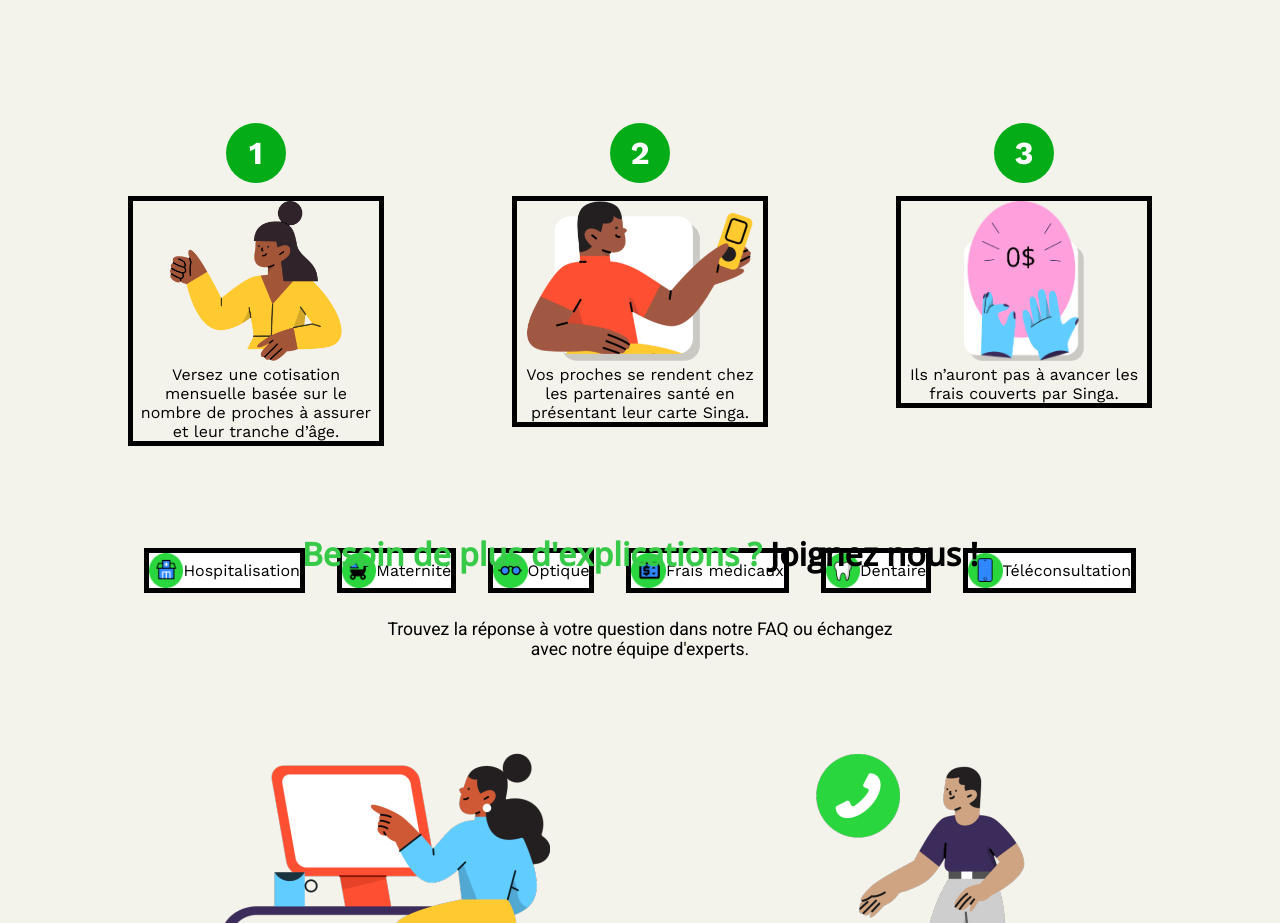
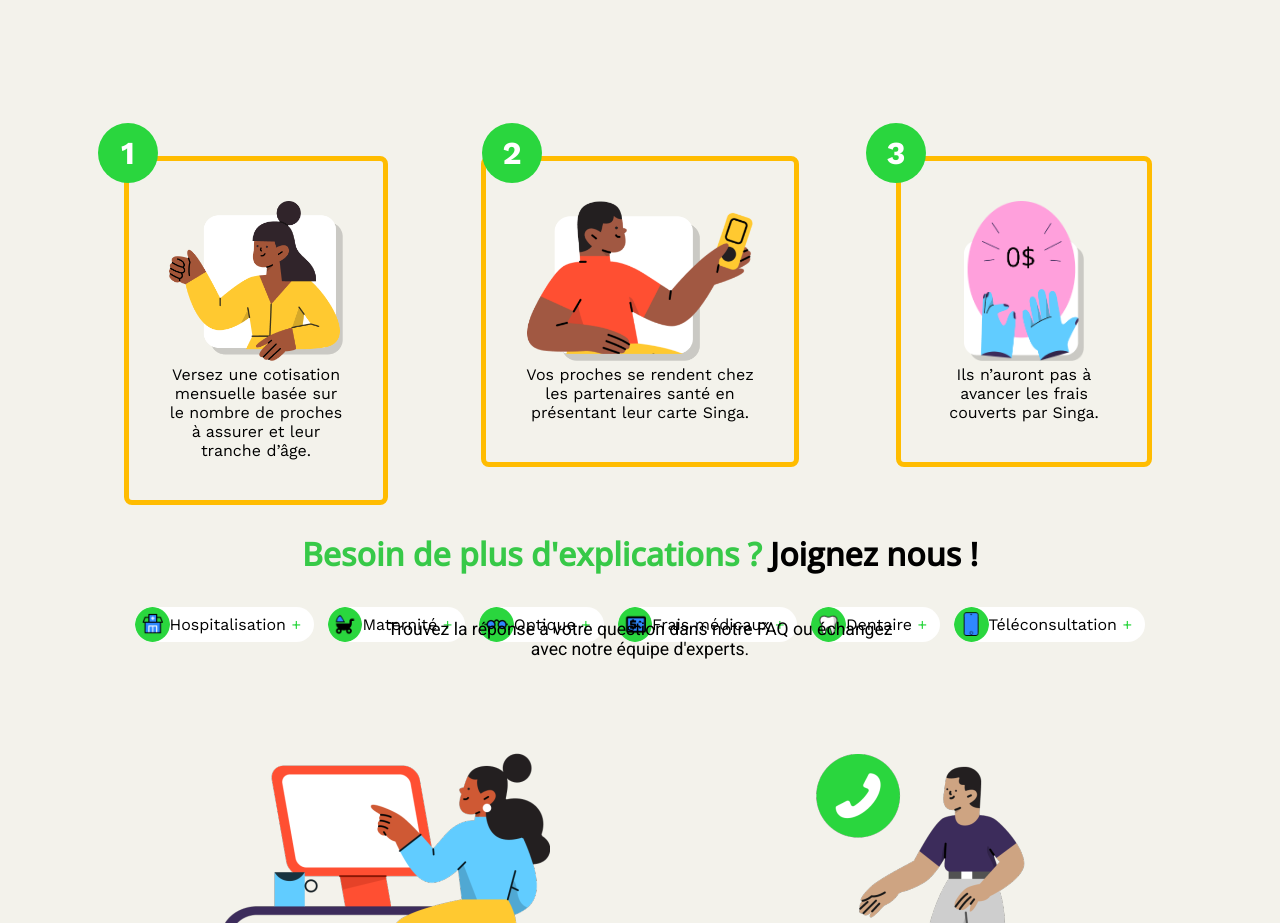
Before and after one commit to WildCodeSchool/paris-0921-project3-my-singa-assurance, a React (Vite) app: page / in a window 1280 px wide. Shown: the part 2455-3378 px from the top of the page. Built offline with nearby package versions, Linux system fonts and the light colour scheme.

Commit message:
update css on homePage

```diff
--- a/src/homepage/ConceptButtons.jsx
+++ b/src/homepage/ConceptButtons.jsx
@@ -6,7 +6,9 @@ function ConceptButtons({ icone, title, arg }) {
     <div className={style.allConceptButton}>
       <div className={style.apparentButton}>
         <img src={icone} alt="icone" />
-        <div>{title}</div>
+        <div>
+          {title} <span style={{ color: '#2AD63E' }}> + </span>
+        </div>
       </div>
       <div className={style.arg}>
         <ul className={style.ulConceptBtn}>{arg && arg.map((element) => <li key={element}>{element}</li>)}</ul>
--- a/src/homepage/style/ConceptButtons.module.scss
+++ b/src/homepage/style/ConceptButtons.module.scss
@@ -3,14 +3,16 @@
     display: flex;
     align-items: center;
     justify-content: center;
-    border: solid 5px;
+    border-radius: 50px;
     background-color: white;
+    padding-right: 1vw;
     img {
       width: 2.7vw;
-      background-color: inherit;
+      background-color: white;
+      border-radius: 50px;
     }
     div {
-      background-color: inherit;
+      background-color: white;
     }
   }
   .arg {
@@ -21,8 +23,11 @@
 .allConceptButton:hover {
   transform: scale(1.4);
   transition: 200ms;
+  font-size: 0.6em;
   cursor: default;
-  border: solid 5px;
+  border: solid 1px #2ad63e;
+  background-color: white;
+  border-radius: 8px;
   .apparentButton {
     border: none;
   }
--- a/src/homepage/style/ConceptCard.module.scss
+++ b/src/homepage/style/ConceptCard.module.scss
@@ -13,11 +13,16 @@
     align-items: center;
     border-radius: 50%;
     margin-bottom: 5%;
-    background-color: #04ad18;
+    background-color: #2ad63e;
     color: white;
+    z-index: 3;
+    margin-left: -32vh;
   }
   .cardDesc {
-    border: solid 5px;
+    border: solid 5px #ffbc00;
+    border-radius: 8px;
+    padding: 5vh;
+    margin-top: -5vh;
   }
   img {
     height: 20vh;
```
Also changed, not shown: src/assets/MyImgConcept.png.
